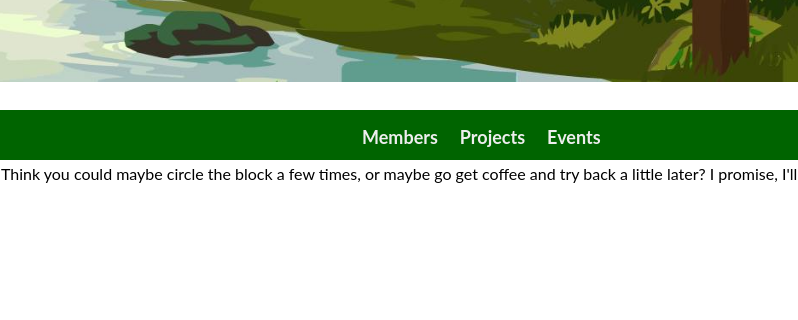
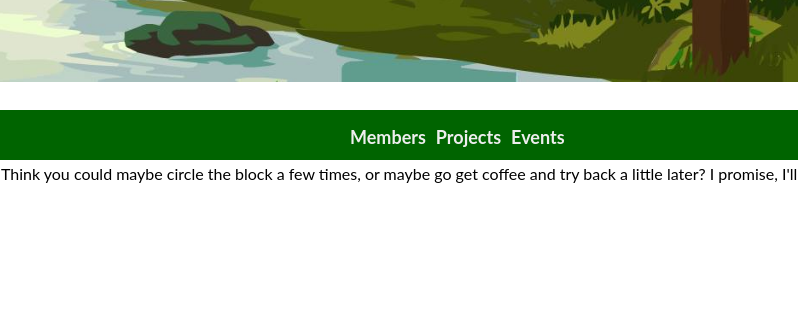
Before and after one commit to FCCDuluthMN/fccduluthmn.github.io, a plain HTML site: page index.html in a window 1280 px wide. Shown: the part 345-665 px from the top of the page, 482-1280 px from the left. Drawn offline with Linux system fonts and the light colour scheme.

Commit message:
Update style.css

```diff
--- a/style.css
+++ b/style.css
@@ -51,7 +51,7 @@ nav li {
   float: left;
   height: 100%;
   margin: 0px;
-  padding: 16px 10px 16px 12px;
+  padding: 16px 10px 16px 0px;
 }
 
 nav li:hover {
```
